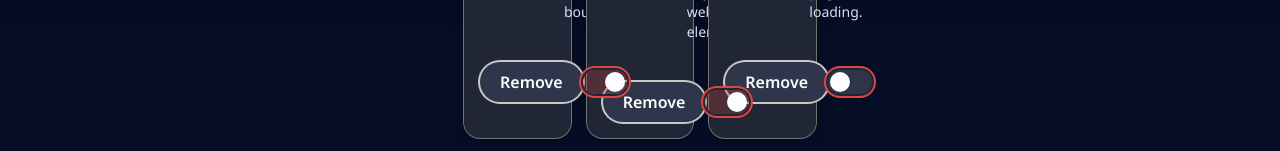
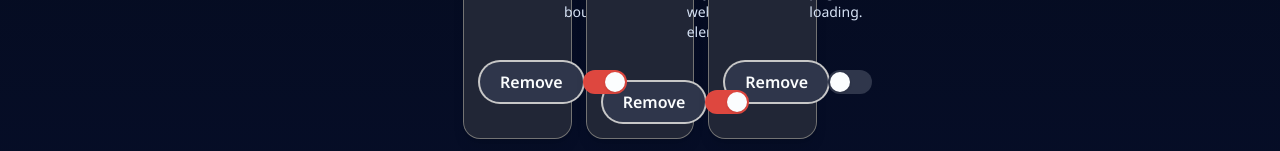
Before and after one commit to olehsubo/browser-extensions-manager, a React (Vite) app: page / in a window 1280 px wide. Shown: the part 414-565 px from the top of the page. Built offline with nearby package versions, Linux system fonts and the light colour scheme.

Commit message:
style: refactor

```diff
--- a/src/components/ExtensionCard.tsx
+++ b/src/components/ExtensionCard.tsx
@@ -49,16 +49,15 @@ export default function ExtensionCard({
           {/* track */}
           <span
             className='block h-6 w-11 rounded-full bg-neutral-700
-            ring-2 ring-red-500 ring-offset-2 ring-offset-neutral-800
             transition-colors duration-200
-            peer-checked:bg-red-500/25'
+            peer-checked:bg-red-500'
           />
           {/* thumb */}
           <span
             className='pointer-events-none absolute left-0 top-0.5 ml-0.5
-                       h-5 w-5 rounded-full bg-neutral-0 shadow
-                       transition-transform duration-200
-                       peer-checked:translate-x-5'
+            h-5 w-5 rounded-full bg-neutral-0 shadow
+            transition-transform duration-200
+            peer-checked:translate-x-5'
           />
         </label>
       </div>
```
